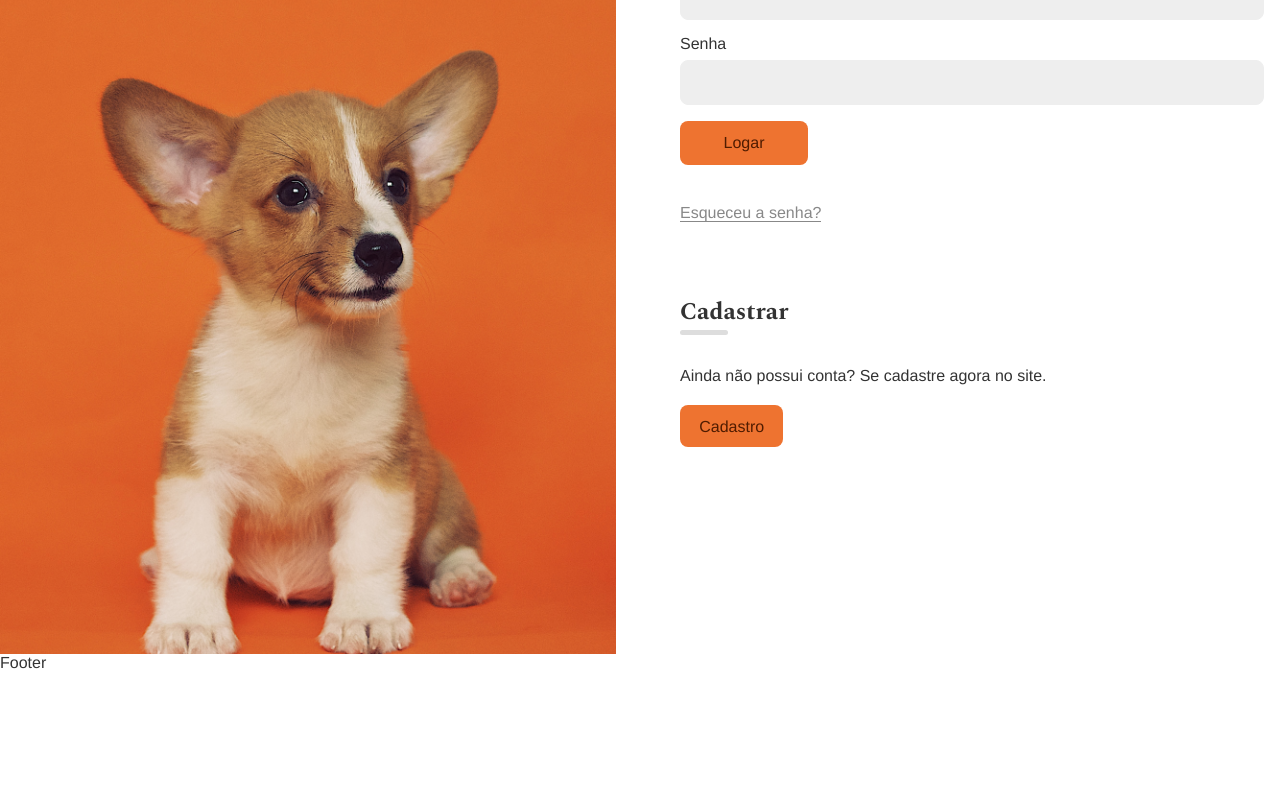
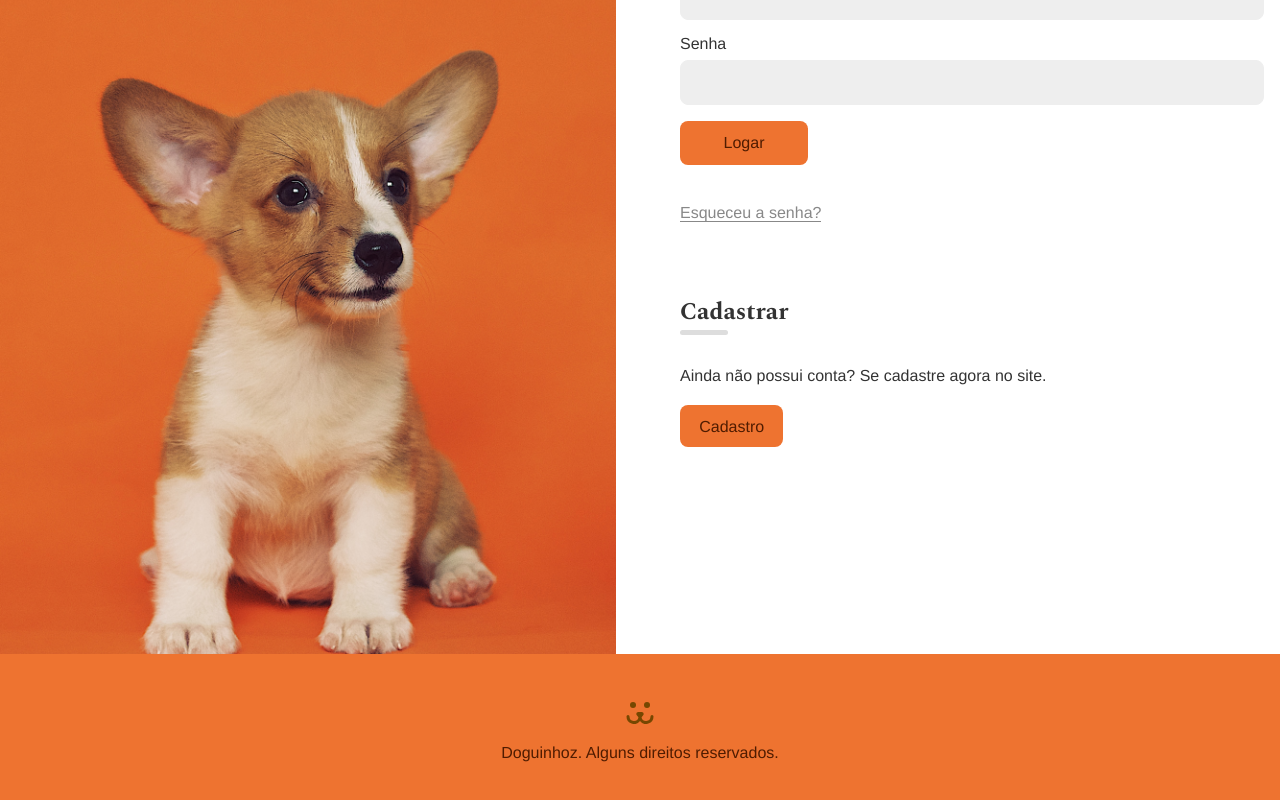
Before and after one commit to rodriguessbarbara/doguinhoz, a React (Create React App) app: page /login in a window 1280 px wide. Shown: the part 210-1010 px from the top of the page. Before the commit the page ends 882 px from the top, so only its background shows below. Built offline with nearby package versions, Linux system fonts and the light colour scheme.

Commit message:
style: :lipstick: estilização do footer
gg

```diff
--- a/src/App.css
+++ b/src/App.css
@@ -1,6 +1,16 @@
 @import url("https://fonts.googleapis.com/css2?family=Spectral:wght@700&display=swap");
 * {
   box-sizing: border-box;
+}
+
+.App {
+  display: flex;
+  flex-direction: column;
+  min-height: calc(100vh + 10rem);
+}
+
+.AppBody {
+  flex: 1;
 }
 
 body {
--- a/src/App.js
+++ b/src/App.js
@@ -15,11 +15,12 @@ import Page404 from "./components/Page404";
 
 function App() {
   return (
-    <div>
+    <div className="App">
       <BrowserRouter>
         <UserStorage>
           <Header />
 
+          <main className="AppBody">
             <Routes>
               <Route path="/" element={<Home />} />
               <Route path="/login/*" element={<Login />} />
@@ -35,6 +36,7 @@ function App() {
               <Route path="/perfil/:user" element={<UserProfile />} />
               <Route path="/*" element={<Page404 />} />
             </Routes>
+          </main>
 
           <Footer />
         </UserStorage>
--- a/src/components/Footer/Footer.js
+++ b/src/components/Footer/Footer.js
@@ -1,10 +1,12 @@
 import React from 'react';
 import styles from './Footer.module.css';
+import {ReactComponent as DogzSvg} from '../../Assets/dogs-footer.svg';
 
 const Footer = () => {
   return (
     <footer className={styles.footer}>
-      Footer
+      <DogzSvg/>
+      <p>Doguinhoz. Alguns direitos reservados.</p>
     </footer>
   )
 }
--- a/src/components/Footer/Footer.module.css
+++ b/src/components/Footer/Footer.module.css
@@ -0,0 +1,11 @@
+.footer {
+  background-color: #ee7330;
+  padding: 3rem 1rem 0 1rem;
+  height: 10rem;
+  text-align: center;
+  color: #501c00;
+}
+
+.footer p {
+  margin-top: 1rem;
+}
```
Lines whose indentation alone changed are shown as unchanged.
